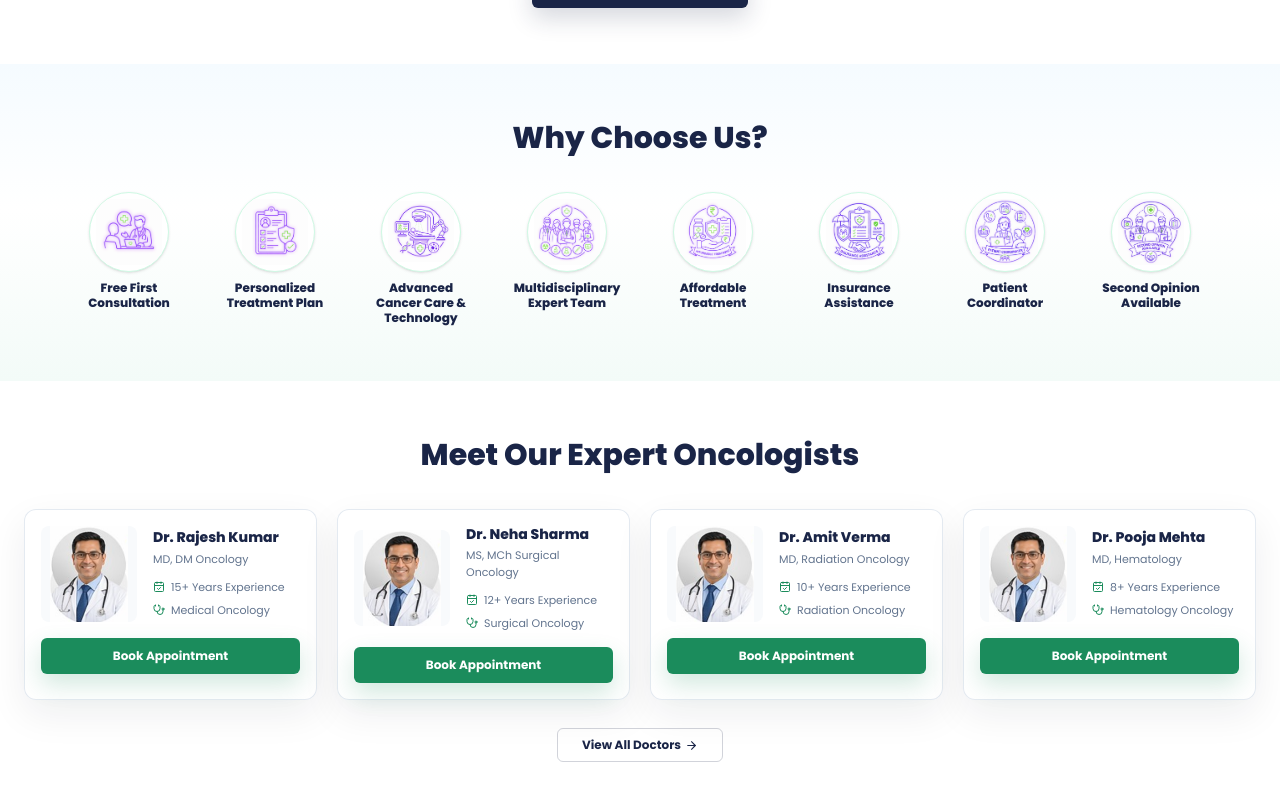
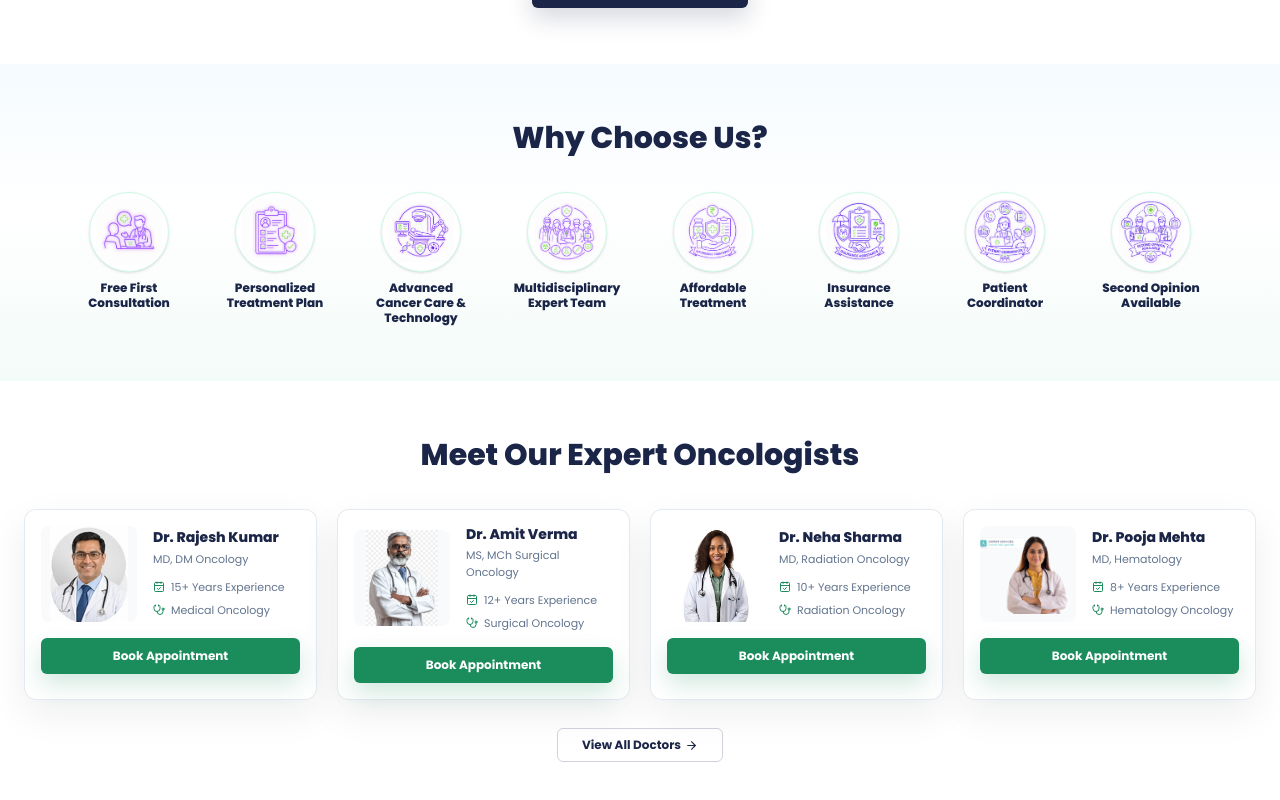
Before and after one commit to AmarJeetSharma6802/Earnest-Fintech, a Next.js app: page / in a window 1280 px wide. Shown: the part 1101-1901 px from the top of the page. Built offline with nearby package versions, Linux system fonts and the light colour scheme; no server answers.

Commit message:
Update doctor details and images in FacilitySection component

```diff
--- a/src/app/component/Third-section.tsx
+++ b/src/app/component/Third-section.tsx
@@ -12,9 +12,9 @@ export default function FacilitySection() {
 
   const doctors = [
     { name: "Dr. Rajesh Kumar", qualification: "MD, DM Oncology", specialty: "Medical Oncology", experience: "15+ Years", image: "/doctor.png" },
-    { name: "Dr. Neha Sharma", qualification: "MS, MCh Surgical Oncology", specialty: "Surgical Oncology", experience: "12+ Years", image: "/doctor.png" },
-    { name: "Dr. Amit Verma", qualification: "MD, Radiation Oncology", specialty: "Radiation Oncology", experience: "10+ Years", image: "/doctor.png" },
-    { name: "Dr. Pooja Mehta", qualification: "MD, Hematology", specialty: "Hematology Oncology", experience: "8+ Years", image: "/doctor.png" },
+    { name: "Dr. Amit Verma ", qualification: "MS, MCh Surgical Oncology", specialty: "Surgical Oncology", experience: "12+ Years", image: "/second_doctor.webp" },
+    { name: "Dr. Neha Sharma", qualification: "MD, Radiation Oncology", specialty: "Radiation Oncology", experience: "10+ Years", image: "/third_doctor.jpg" },
+    { name: "Dr. Pooja Mehta", qualification: "MD, Hematology", specialty: "Hematology Oncology", experience: "8+ Years", image: "/fourth_doctor.png" },
   ];
 
   const journeySteps = [
```
Also changed, not shown: public/third_doctor.jpg.
